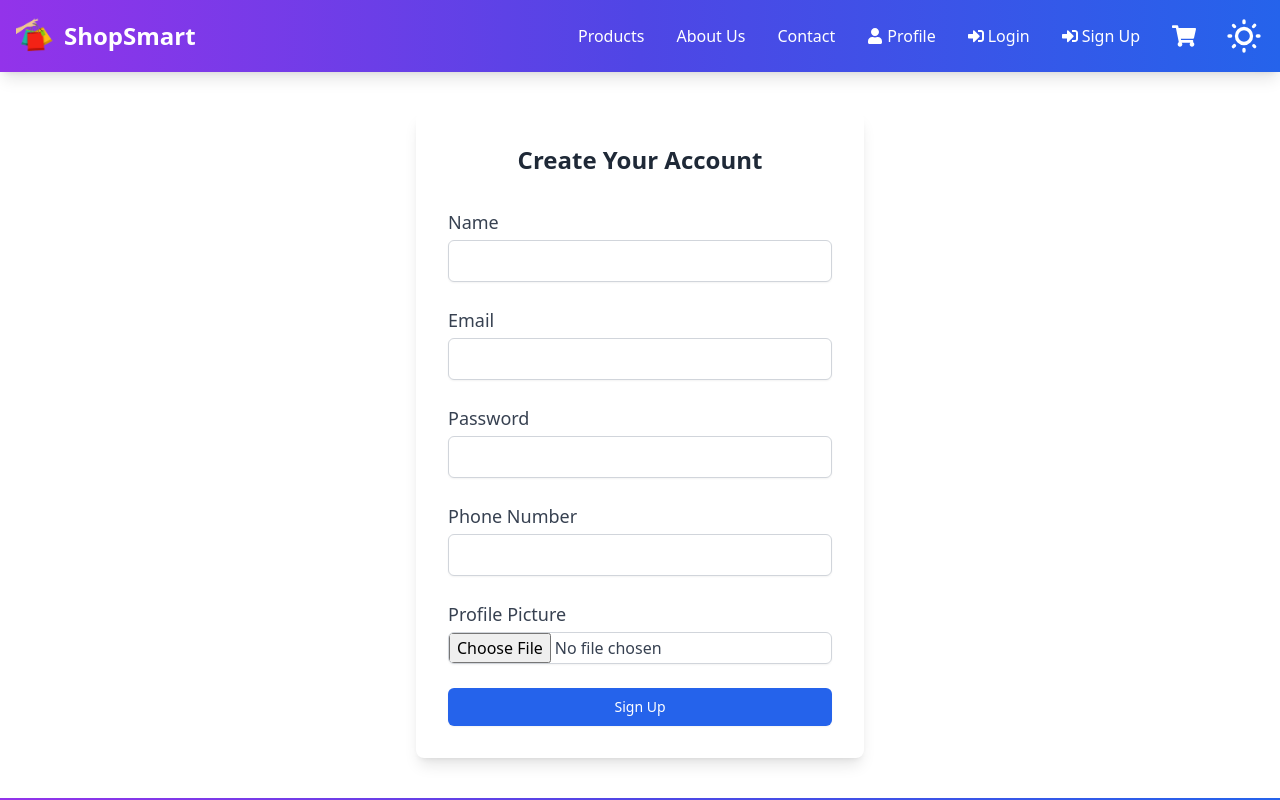
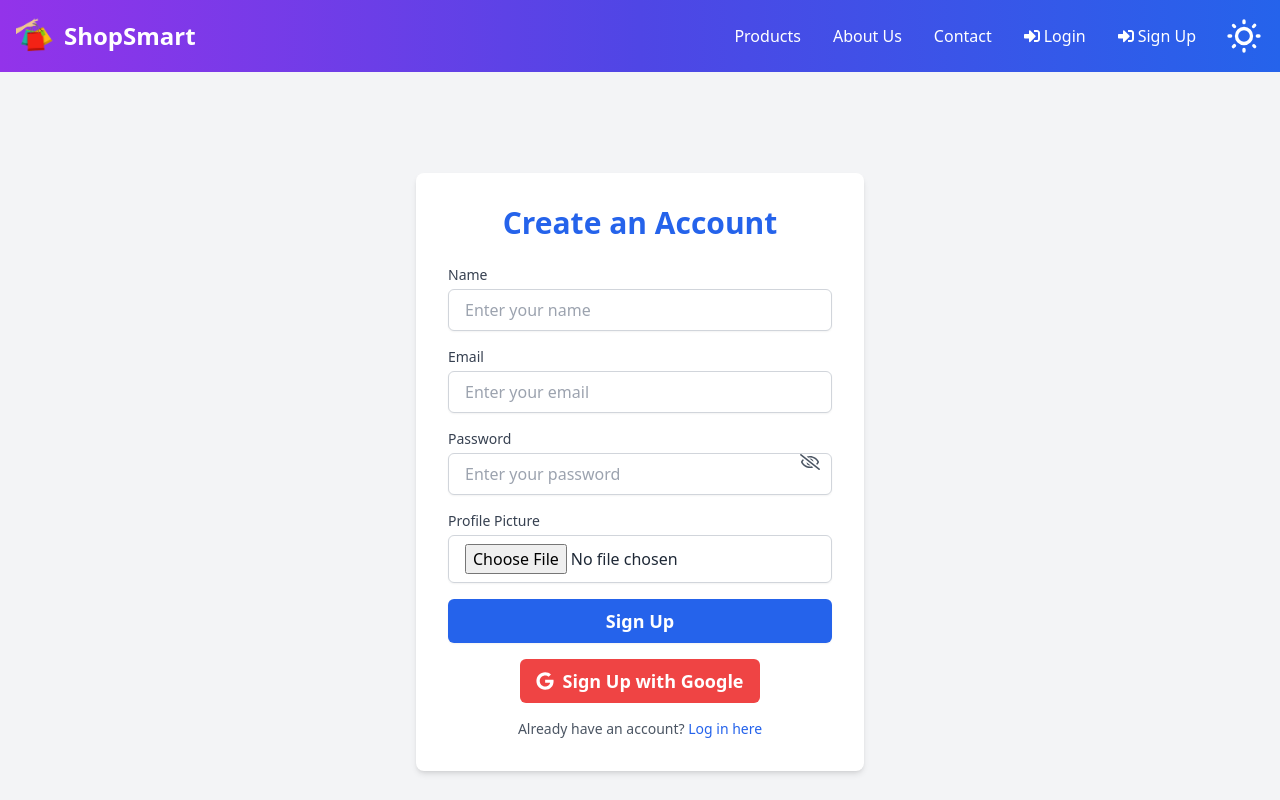
Before and after one commit to KMTonmoy/ShopSmart-Client, a React (Vite) app: page /signup in a window 1280 px wide. Shown: the top 800 px of the page. Built offline with nearby package versions, Linux system fonts and the light colour scheme; no server answers.

Commit message:
Signup Compleated

```diff
--- a/src/Components/Navbar/Navbar.jsx
+++ b/src/Components/Navbar/Navbar.jsx
@@ -1,9 +1,9 @@
-import { useEffect, useState } from 'react';
+import { useContext, useEffect, useState } from 'react';
 import { Link } from 'react-router-dom';
 import { motion } from 'framer-motion';
 import { FaShoppingCart, FaSignInAlt, FaUser } from 'react-icons/fa';
-// import logo from "../../assets/ShopSmart2.png";
 import logo from "../../assets/BagLogo.png";
+import { AuthContext } from '../../providers/AuthProvider';
 const Navbar = () => {
     const [isOpen, setIsOpen] = useState(false);
     const [theme, setTheme] = useState(localStorage.getItem("theme") || "light");
@@ -18,6 +18,11 @@ const Navbar = () => {
         document.querySelector("html").setAttribute("data-theme", theme);
     }, [theme]);
 
+    const { user, logOut } = useContext(AuthContext)
+
+    const handelLogout = () => {
+        logOut()
+    }
     return (
         <nav className="bg-gradient-to-r from-purple-600 via-indigo-600 to-blue-600 p-4 shadow-lg">
             <div className="container mx-auto flex justify-between items-center">
@@ -67,22 +72,29 @@ const Navbar = () => {
                     </Link>
 
 
-                    <Link to="/profile" className="px-4 py-2 hover:bg-purple-800 lg:hover:bg-transparent flex items-center">
-                        <FaUser className="mr-1" /> Profile
-                    </Link>
-
-
+                    {
+                        !user ? (
+                            <>
                                 <Link to="/login" className="px-4 py-2 hover:bg-blue-800 lg:hover:bg-transparent flex items-center">
                                     <FaSignInAlt className="mr-1" /> Login
                                 </Link>
                                 <Link to="/signup" className="px-4 py-2 hover:bg-blue-800 lg:hover:bg-transparent flex items-center">
                                     <FaSignInAlt className="mr-1" /> Sign Up
                                 </Link>
-
+                            </>
+                        ) : (
+                            <>
+                                <Link to="/profile" className="px-4 py-2 hover:bg-purple-800 lg:hover:bg-transparent flex items-center">
+                                    <FaUser className="mr-1" /> Profile
+                                </Link>
 
                                 <Link to="/cart" className="block px-4 py-2 hover:bg-indigo-800 lg:hover:bg-transparent">
                                     <FaShoppingCart className="w-6 h-6" />
                                 </Link>
+                            </>
+                        )
+                    }
+
                     <label className="swap swap-rotate ml-3">
                         <input type="checkbox" className="theme-controller" onChange={handleToggle} />
                         <svg className="swap-off fill-current w-10 h-10" xmlns="http://www.w3.org/2000/svg" viewBox="0 0 24 24">
@@ -92,6 +104,15 @@ const Navbar = () => {
                             <path d="M21.64,13a1,1,0,0,0-1.05-.14,8.05,8.05,0,0,1-3.37.73A8.15,8.15,0,0,1,9.08,5.49a8.59,8.59,0,0,1,.25-2A1,1,0,0,0,8,2.36,10.14,10.14,0,1,0,22,14.05,1,1,0,0,0,21.64,13Zm-9.5,6.69A8.14,8.14,0,0,1,7.08,5.22v.27A10.15,10.15,0,0,0,17.22,15.63a9.79,9.79,0,0,0,2.1-.22A8.11,8.11,0,0,1,12.14,19.73Z" />
                         </svg>
                     </label>
+
+
+                    {user && (
+                        <>
+                            <button className='md:ml-5 ' onClick={handelLogout}>Logout</button>
+                        </>
+                    )}
+
+
                 </motion.div>
             </div>
         </nav>
--- a/src/Components/Testimonials/Testimonials.jsx
+++ b/src/Components/Testimonials/Testimonials.jsx
@@ -18,7 +18,7 @@ const Testimonials = () => {
     }, []);
 
     const fetchTestimonials = () => {
-        fetch('https://classmaster-server.vercel.app/testimonials')
+        fetch('http://localhost:8000/testimonials')
             .then((response) => response.json())
             .then((data) => setTestimonials(data))
             .catch((error) => {
@@ -34,7 +34,7 @@ const Testimonials = () => {
             name: userName,
         };
 
-        fetch('https://classmaster-server.vercel.app/testimonial', {
+        fetch('http://localhost:8000/testimonial', {
             method: 'POST',
             headers: {
                 'Content-Type': 'application/json',
--- a/src/Pages/Signup/Signup.jsx
+++ b/src/Pages/Signup/Signup.jsx
@@ -1,110 +1,72 @@
-import React, { useContext, useState, useEffect } from 'react';
-import axios from 'axios';
+import React, { useContext, useState } from 'react';
+import { Link, useNavigate } from 'react-router-dom';
+import { FaRegEye, FaRegEyeSlash, FaGoogle } from "react-icons/fa";
 import Swal from 'sweetalert2';
-import { useNavigate } from 'react-router-dom';
+
+import { imageUpload } from '../../api/utils/index';
 import { AuthContext } from '../../providers/AuthProvider';
-import { imageUpload } from '../../api/utils';
 
 const Signup = () => {
+    const [name, setName] = useState('');
+    const [email, setEmail] = useState('');
+    const [password, setPassword] = useState('');
+    const [image, setImage] = useState(null);
+    const [showPassword, setShowPassword] = useState(false);
     const navigate = useNavigate();
-    const { createUser, updateUserProfile } = useContext(AuthContext);
-    const [image, setImage] = useState(null);
-    const [formData, setFormData] = useState({
-        name: '',
-        email: '',
-        password: '',
-        phone: '',
-        profilePicture: null,
+
+    const {
+        createUser,
+        signInWithGoogle,
+        updateUserProfile,
+    } = useContext(AuthContext);
+
+    const handleGoogleSignIn = async () => {
+        try {
+            await signInWithGoogle();
+            Swal.fire({
+                title: 'Signup Successful',
+                text: 'You have successfully signed up.',
+                icon: 'success',
+                confirmButtonText: 'OK'
             });
-    const [users, setUsers] = useState([]);
-
-    useEffect(() => {
-        const fetchUsers = async () => {
-            try {
-                const response = await axios.get('http://localhost:8000/users');
-                setUsers(response.data);
-            } catch (error) {
-                console.error('Error fetching users:', error.message);
+            setTimeout(() => {
+                navigate('/');
+            }, 4000);
+        } catch (err) {
+            Swal.fire({
+                title: 'Signup Failed',
+                text: err.message,
+                icon: 'error',
+                confirmButtonText: 'OK'
+            });
         }
     };
 
-        fetchUsers();
-    }, []);
-
-    const handleChange = (e) => {
-        const { name, value, type, files } = e.target;
-        setFormData(prevState => ({
-            ...prevState,
-            [name]: type === 'file' ? files[0] : value
-        }));
-    };
-
-    const handleSubmit = async (e) => {
+    const handleSignup = async (e) => {
         e.preventDefault();
-
-        const existingUser = users.find(user => user.phone === formData.phone || user.email === formData.email);
-        if (existingUser) {
+        try {
+            const imageUrl = await imageUpload(image);
+            await createUser(email, password);
+            await updateUserProfile(name, imageUrl);
             Swal.fire({
-                icon: 'error',
-                title: 'Error!',
-                text: existingUser.phone === formData.phone ? 'Phone number already exists.' : 'Email already exists.',
+                title: 'Signup Successful',
+                text: 'You have successfully signed up.',
+                icon: 'success',
                 confirmButtonText: 'OK'
             });
-            return;
-        }
-
-        try {
-            // Create Firebase user
-            await createUser(formData.email, formData.password);
-
-            // Upload image and get URL
-            const imageUrl = image ? await imageUpload(image) : '';
-
-            // Update user profile
-            await updateUserProfile(formData.name, imageUrl);
-
-            // Save user data to the backend
-            const userData = {
-                name: formData.name,
-                phone: formData.phone,
-                email: formData.email,
-                donationCount: 0,
-                profilePic: imageUrl,
-                role: "user",
-            };
-
-            await axios.post('http://localhost:8000/user', userData);
-
+            navigate('/');
+        } catch (err) {
             Swal.fire({
-                icon: 'success',
-                title: 'Success!',
-                text: 'Registration successful!',
-                confirmButtonText: 'OK'
-            });
-
-            // Reset form and redirect after a delay
-            setFormData({
-                name: '',
-                email: '',
-                password: '',
-                phone: '',
-                profilePicture: null,
-            });
-            setImage(null);
-
-            setTimeout(() => {
-                navigate('/');
-            }, 3000);
-
-        } catch (error) {
-            console.error('Error registering user:', error.message);
-            Swal.fire({
+                title: 'Signup Failed',
+                text: err.message,
                 icon: 'error',
-                title: 'Oops...',
-                text: 'Failed to register user. Please try again.',
                 confirmButtonText: 'OK'
             });
         }
+    };
+
+    const togglePasswordVisibility = () => {
+        setShowPassword(!showPassword);
     };
 
     const handleImageChange = (e) => {
@@ -115,77 +77,97 @@ const Signup = () => {
     };
 
     return (
-        <div className="my-10 flex items-center justify-center">
-            <div className="max-w-md w-full bg-white p-8 rounded-lg shadow-lg">
-                <h2 className="text-2xl font-bold text-center mb-8">Create Your Account</h2>
-                <form onSubmit={handleSubmit} className="space-y-6">
+        <div className="flex items-center justify-center min-h-screen bg-gray-100">
+            <div className="w-full max-w-md p-8 bg-white rounded-lg shadow-md">
+                <h2 className="text-3xl font-bold text-center text-blue-600">Create an Account</h2>
+                <form onSubmit={handleSignup} className="space-y-4 mt-6">
                     <div>
-                        <label htmlFor="name" className="block text-lg font-medium text-gray-700">Name</label>
+                        <label htmlFor="name" className="block text-sm font-medium text-gray-700">
+                            Name
+                        </label>
                         <input
+                            id="name"
                             type="text"
-                            id="name"
-                            name="name"
-                            value={formData.name}
-                            onChange={handleChange}
+                            placeholder="Enter your name"
+                            value={name}
+                            onChange={(e) => setName(e.target.value)}
+                            className="w-full px-4 py-2 mt-1 border border-gray-300 rounded-md shadow-sm focus:ring-blue-500 focus:border-blue-500"
                             required
-                            className="mt-1 block w-full px-4 py-2 border border-gray-300 rounded-md shadow-sm focus:ring-blue-500 focus:border-blue-500"
                         />
                     </div>
                     <div>
-                        <label htmlFor="email" className="block text-lg font-medium text-gray-700">Email</label>
+                        <label htmlFor="email" className="block text-sm font-medium text-gray-700">
+                            Email
+                        </label>
                         <input
+                            id="email"
                             type="email"
-                            id="email"
-                            name="email"
-                            value={formData.email}
-                            onChange={handleChange}
+                            placeholder="Enter your email"
+                            value={email}
+                            onChange={(e) => setEmail(e.target.value)}
+                            className="w-full px-4 py-2 mt-1 border border-gray-300 rounded-md shadow-sm focus:ring-blue-500 focus:border-blue-500"
                             required
-                            className="mt-1 block w-full px-4 py-2 border border-gray-300 rounded-md shadow-sm focus:ring-blue-500 focus:border-blue-500"
                         />
                     </div>
+                    <div className="relative">
+                        <label htmlFor="password" className="block text-sm font-medium text-gray-700">
+                            Password
+                        </label>
+                        <input
+                            id="password"
+                            type={showPassword ? 'text' : 'password'}
+                            placeholder="Enter your password"
+                            value={password}
+                            onChange={(e) => setPassword(e.target.value)}
+                            className="w-full px-4 py-2 mt-1 border border-gray-300 rounded-md shadow-sm focus:ring-blue-500 focus:border-blue-500"
+                            required
+                        />
+                        <button
+                            type="button"
+                            onClick={togglePasswordVisibility}
+                            className="absolute inset-y-0 right-0 flex items-center px-3 text-gray-600"
+                        >
+                            {showPassword ? (
+                                <FaRegEye className='text-xl' />
+                            ) : (
+                                <FaRegEyeSlash className='text-xl' />
+                            )}
+                        </button>
+                    </div>
                     <div>
-                        <label htmlFor="password" className="block text-lg font-medium text-gray-700">Password</label>
+                        <label htmlFor="image" className="block text-sm font-medium text-gray-700">
+                            Profile Picture
+                        </label>
                         <input
-                            type="password"
-                            id="password"
-                            name="password"
-                            value={formData.password}
-                            onChange={handleChange}
+                            id="image"
+                            type="file"
+                            onChange={handleImageChange}
+                            className="w-full px-4 py-2 mt-1 border border-gray-300 rounded-md shadow-sm"
                             required
-                            className="mt-1 block w-full px-4 py-2 border border-gray-300 rounded-md shadow-sm focus:ring-blue-500 focus:border-blue-500"
                         />
                     </div>
-                    <div>
-                        <label htmlFor="phone" className="block text-lg font-medium text-gray-700">Phone Number</label>
-                        <input
-                            type="tel"
-                            id="phone"
-                            name="phone"
-                            value={formData.phone}
-                            onChange={handleChange}
-                            required
-                            className="mt-1 block w-full px-4 py-2 border border-gray-300 rounded-md shadow-sm focus:ring-blue-500 focus:border-blue-500"
-                        />
-                    </div>
-                    <div>
-                        <label htmlFor="profilePicture" className="block text-lg font-medium text-gray-700">Profile Picture</label>
-                        <input
-                            type="file"
-                            id="profilePicture"
-                            name="profilePicture"
-                            onChange={handleImageChange}
-                            className="mt-1 block w-full text-gray-700 border border-gray-300 rounded-md shadow-sm"
-                        />
-                    </div>
-                    <div>
                     <button
                         type="submit"
-                            className="w-full inline-flex justify-center py-2 px-4 border border-transparent shadow-sm text-sm font-medium rounded-md text-white bg-blue-600 hover:bg-blue-700 focus:outline-none focus:ring-2 focus:ring-offset-2 focus:ring-blue-500"
+                        className="w-full px-4 py-2 text-lg font-semibold text-white bg-blue-600 rounded-md shadow-sm hover:bg-blue-700 focus:outline-none focus:ring-2 focus:ring-blue-500"
                     >
                         Sign Up
                     </button>
+                </form>
+                <div className="flex items-center justify-center mt-4">
+                    <button
+                        onClick={handleGoogleSignIn}
+                        className="flex items-center px-4 py-2 text-lg font-semibold text-white bg-red-500 rounded-md hover:bg-red-600 focus:outline-none focus:ring-2 focus:ring-red-500"
+                    >
+                        <FaGoogle className="mr-2" />
+                        Sign Up with Google
+                    </button>
                 </div>
-                </form>
+                <div className="text-sm text-gray-600 text-center mt-4">
+                    Already have an account?{' '}
+                    <Link to="/login" className="text-blue-600 hover:underline">
+                        Log in here
+                    </Link>
+                </div>
             </div>
         </div>
     );
--- a/src/firebase/firebase.config.js
+++ b/src/firebase/firebase.config.js
@@ -2,12 +2,12 @@ import { initializeApp } from 'firebase/app';
 
 
 const firebaseConfig = {
-  apiKey: "AIzaSyBH8QKOWECUoYSQ-_HpFvhYwFcq_VxVRyE",
-  authDomain: "classmaster-f63ba.firebaseapp.com",
-  projectId: "classmaster-f63ba",
-  storageBucket: "classmaster-f63ba.appspot.com",
-  messagingSenderId: "346160490128",
-  appId: "1:346160490128:web:44f22368d1ae90422a9a15"
+  apiKey: "AIzaSyA4CkE86Q720bFqpTtgTFCr0Ek15LejJDI",
+  authDomain: "shopsmart-a1fca.firebaseapp.com",
+  projectId: "shopsmart-a1fca",
+  storageBucket: "shopsmart-a1fca.appspot.com",
+  messagingSenderId: "505777229277",
+  appId: "1:505777229277:web:a47705d02e78440abffa34"
 };
 
 export const app = initializeApp(firebaseConfig);
```
Also changed, not shown: src/providers/AuthProvider.jsx (+56 -14 lines). Lines whose indentation alone changed are shown as unchanged.
